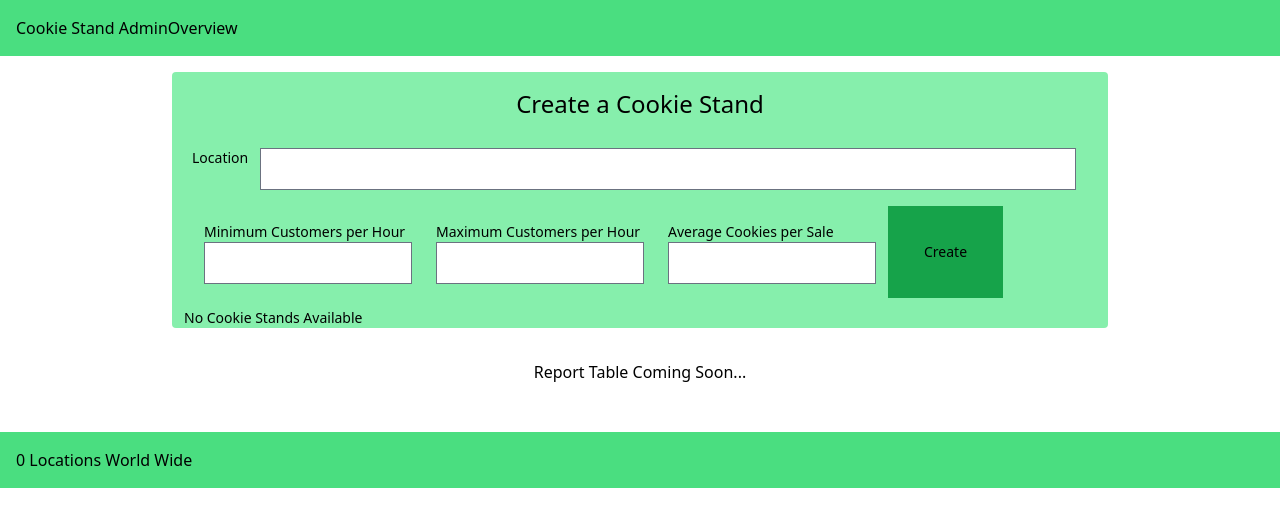
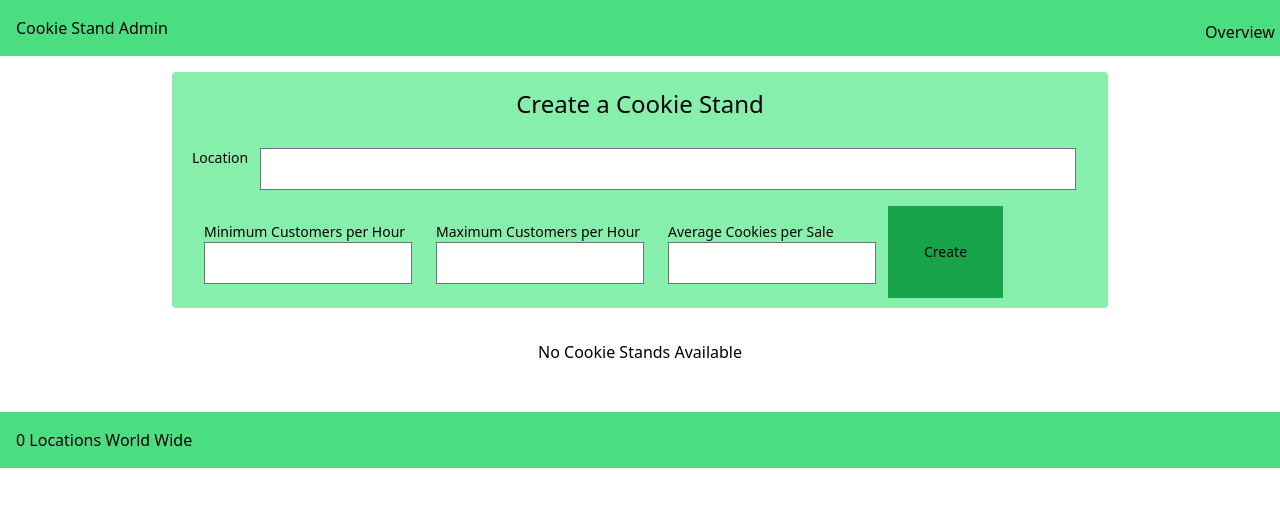
Before and after one commit to N-Germek/cookie-stand-admin, a Next.js app: page / in a window 1280 px wide. Shown: the top 526 px of the page. Built offline with nearby package versions, Linux system fonts and the light colour scheme.

Commit message:
refactoring

```diff
--- a/components/CreateForm.js
+++ b/components/CreateForm.js
@@ -7,6 +7,7 @@ export default function CreateForm( { createStand } ) {
 
     function handleSubmit(event) {
         event.preventDefault();
+        console.log('event target: ' + event.target);
         createStand(event.target.location.value);
         event.target.reset();
     }
@@ -16,7 +17,7 @@ export default function CreateForm( { createStand } ) {
             <h1 className="text-2xl flex item-center content justify-center my-4">Create a Cookie Stand</h1>
             <span>
                                 <p className="flex flex-nowrap mt-5 p-2">Location
-                                    <input className="flew flex-auto mx-3 w-5/6" type='search'/>
+                                    <input name="location" className="flew flex-auto mx-3 w-5/6" type='search'/>
                                 </p>
                             </span>
             <div className="flex flex-nowrap p-2">
--- a/components/Header.js
+++ b/components/Header.js
@@ -3,7 +3,7 @@ export default function Header() {
     return(
         <header className="flex items-center text-4xl-grey p-4 justify-left bg-green-400">
             <h1>Cookie Stand Admin</h1>
-            <button className="border-style-solid">Overview</button>
+            <button className="absolute top-0 right-0 h-16 w-20 ...">Overview</button>
         </header>
     );
 }
--- a/components/ReportTable.js
+++ b/components/ReportTable.js
@@ -2,7 +2,7 @@
 // If reports is not empty then render a table with thead,tbody and tfoot components.
 //
 
-export default function ReportTable( { standsReport: createdCookieStand } ) {
+export default function ReportTable({standsReport: createdCookieStand, grand_total_sales}) {
 
     if (createdCookieStand.length === 0) {
         return (
@@ -10,6 +10,7 @@ export default function ReportTable( { standsReport: createdCookieStand } ) {
         );
     } else {
         return (
+            <div className="flex item-center p-4 justify-center text-dark-gray">
                 <table className="w-1/2 mx-auto my-4 border">
                     <thead>
                     <tr>
@@ -34,19 +35,36 @@ export default function ReportTable( { standsReport: createdCookieStand } ) {
                     <tbody>
                     {Object.values(createdCookieStand).map(item => (
                         <tr key={item.id}>
-                            <td className="p-2 border border-black">{item.id}</td>
                             <td className="p-2 border border-black">{item.location}</td>
-                            <td className="p-2 border border-black">{item.locationHourlySales}</td>
-                            {/*<td className="p-2 border border-black">{item.total_sales}</td>*/}
-                            {/*the below should be the location event handler*/}
-                            <td className="p-2 border border-black">{item.reply}</td>
+                            {/*<td className="p-2 border border-black">{item.locationHourlySales}</td>*/}
+                            {item.locationHourlySales.map((location_sales, sold) => (
+                                <td key={sold}>
+                                    {location_sales}
+                                </td>
+                            ))}
+                            <td>
+                                {item.locationHourlySales.reduce((accumulator, current) => accumulator + current)}
+                            </td>
+                            <td>
+                                {/*{item.locationHourlySales.reduce(())}*/}
+                            </td>
                         </tr>
+
                     ))}
                     </tbody>
                     <tfoot>
-                    {/*<td className="p-2 border border-black">{item.grandTotals}</td>*/}
+                    <tr className="p-2 border border-black">
+                        <td>Totals</td>
+                        {grand_total_sales.map((total, index) => (
+                            <td key={index}>
+                                {total}
+                            </td>
+                        ))}
+                    </tr>
                     </tfoot>
                 </table>
+            </div>
         );
-    };
     }
+
+}
--- a/data.js
+++ b/data.js
@@ -5,3 +5,7 @@ export const replies = [
 export const hours = [
     '6am', '7am', '8am', '9am', '10am', '11am', '12pm', '1pm', '2pm', '3pm', '4pm', '5pm', '6pm', '7pm'
 ];
+
+export const hourly_sales = [
+    48, 42, 30, 24, 42, 24, 36, 42, 42, 48, 36, 42, 24, 36
+];
--- a/pages/index.js
+++ b/pages/index.js
@@ -1,5 +1,5 @@
 import Head from 'next/head';
-import { hours, replies } from '../data';
+import {hourly_sales, hours, replies} from '../data';
 import { useState } from 'react';
 import Header from '../components/Header';
 import Footer from '../components/Footer';
@@ -10,16 +10,16 @@ import CreateForm from "@/components/CreateForm";
 export default function Home() {
     const [createdCookieStands, setCreatedCookieStands] = useState([]);
 
-    function locationCreationHandler(Question) {
+    function locationCreationHandler(createStand) {
         //this is to get the list of replies from data for location data (replace random reply variable in both const's
         //to reflect the Location key with of City, State, Country data.js info)
         const standLocations = replies[Math.floor(Math.random() * replies.length)];
 
         const createdCookieStand = {
-            location: Question,
+            location: createStand,
             //this is the spot for the location data from locationInputHandler
             reply: standLocations,
-            locationHourlySales: hours,
+            locationHourlySales: hourly_sales,
             id: createdCookieStands.length,
         };
         setCreatedCookieStands( [...createdCookieStands, createdCookieStand]);
@@ -33,11 +33,33 @@ export default function Home() {
         }
     }
 
+    function get_grand_totals() {
+
+        const hourly_totals = new Array(hours.length).fill(0)
+        for (const created_cookie_stand of createdCookieStands) {
+            created_cookie_stand.locationHourlySales.forEach((hour, index) => {
+                hourly_totals[index] += hour
+                console.log("how does this look?:" + created_cookie_stand.locationHourlySales)
+            })
+        }
+        return hourly_totals
+    }
+
+    // function max_totals() {
+    //
+    //     const max_array = new Array(get_grand_totals(hourly_sales))
+    //     for (max in max_array) {
+    //
+    //     }
+    //         })
+    //     }
+    //     return max_array
+    // }
+
+
 
   return(
       <div>
-{/*          // update index.js home function for logic*/}
-{/*// const [worldwide_locations, create_new_stand_location] = useState([]);*/}
           <Head>
             <title>Cookie Stand Admin</title>
           </Head>
@@ -47,12 +69,11 @@ export default function Home() {
             <div className="flex item-center p-4 justify-center text-dark-gray">
                 <div className="box-border rounded bg-green-300 w-9/12 text-sm px-3 pd-2 relative">
                     <CreateForm createStand = { locationCreationHandler }/>
-                    <ReportTable standsReport = { createdCookieStands }/>
+
                 </div>
             </div>
             <div className="flex item-center p-4 justify-center text-dark-gray">
-                {/*<p> <ReportTable standsReport = { getLatestCookieStand() }/> </p>*/}
-                <p> Report Table Coming Soon... </p>
+                <ReportTable standsReport = { createdCookieStands } grand_total_sales = { get_grand_totals() }/>
             </div>
         </main>
           </div>
```
Also changed, not shown: requirements.txt (added). Lines whose indentation alone changed are shown as unchanged.
